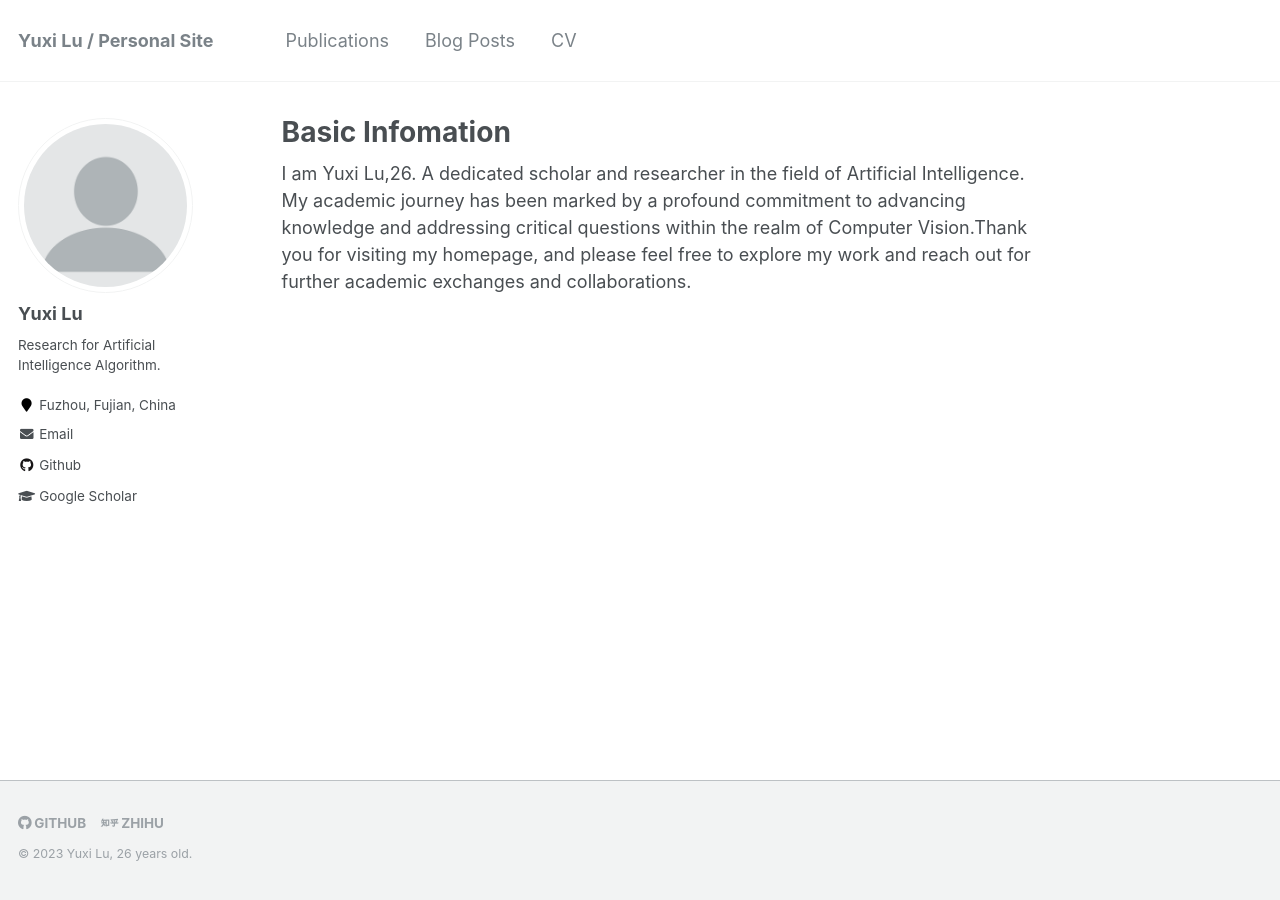
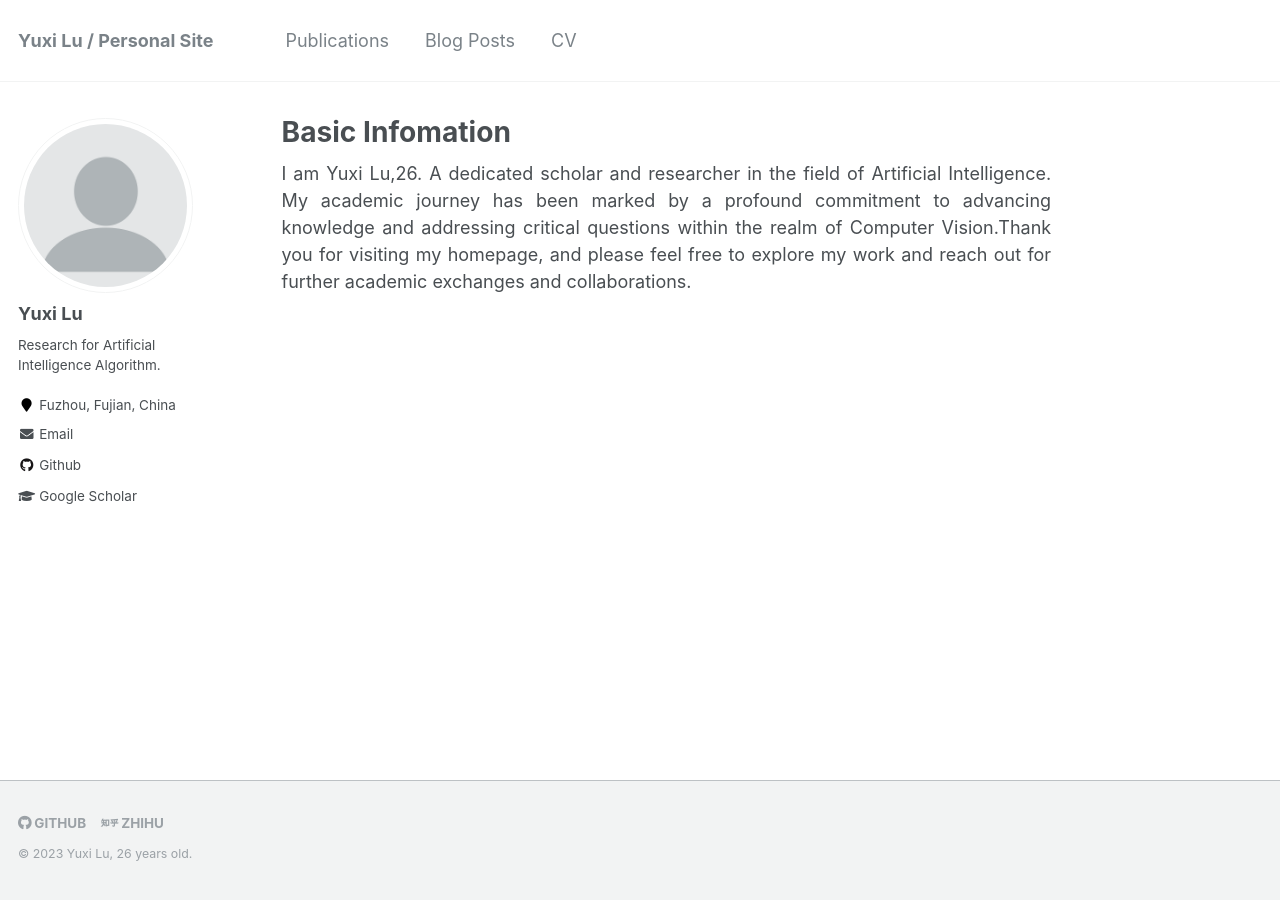
Before and after one commit to divided7/divided7.github.io, a Jekyll site: the page built from _pages/about.md, in a window 1280 px wide. Built offline with Jekyll 4.4.1, drawn with Linux system fonts in a browser that asks for light colours.

Commit message:
Update about.md

```diff
--- a/_pages/about.md
+++ b/_pages/about.md
@@ -7,4 +7,4 @@ redirect_from:
   - /about/
   - /about.html
 ---
-I am Yuxi Lu,26. A dedicated scholar and researcher in the field of Artificial Intelligence. My academic journey has been marked by a profound commitment to advancing knowledge and addressing critical questions within the realm of Computer Vision.Thank you for visiting my homepage, and please feel free to explore my work and reach out for further academic exchanges and collaborations.
+<div style="text-align: justify;">I am Yuxi Lu,26. A dedicated scholar and researcher in the field of Artificial Intelligence. My academic journey has been marked by a profound commitment to advancing knowledge and addressing critical questions within the realm of Computer Vision.Thank you for visiting my homepage, and please feel free to explore my work and reach out for further academic exchanges and collaborations.</div>
```
